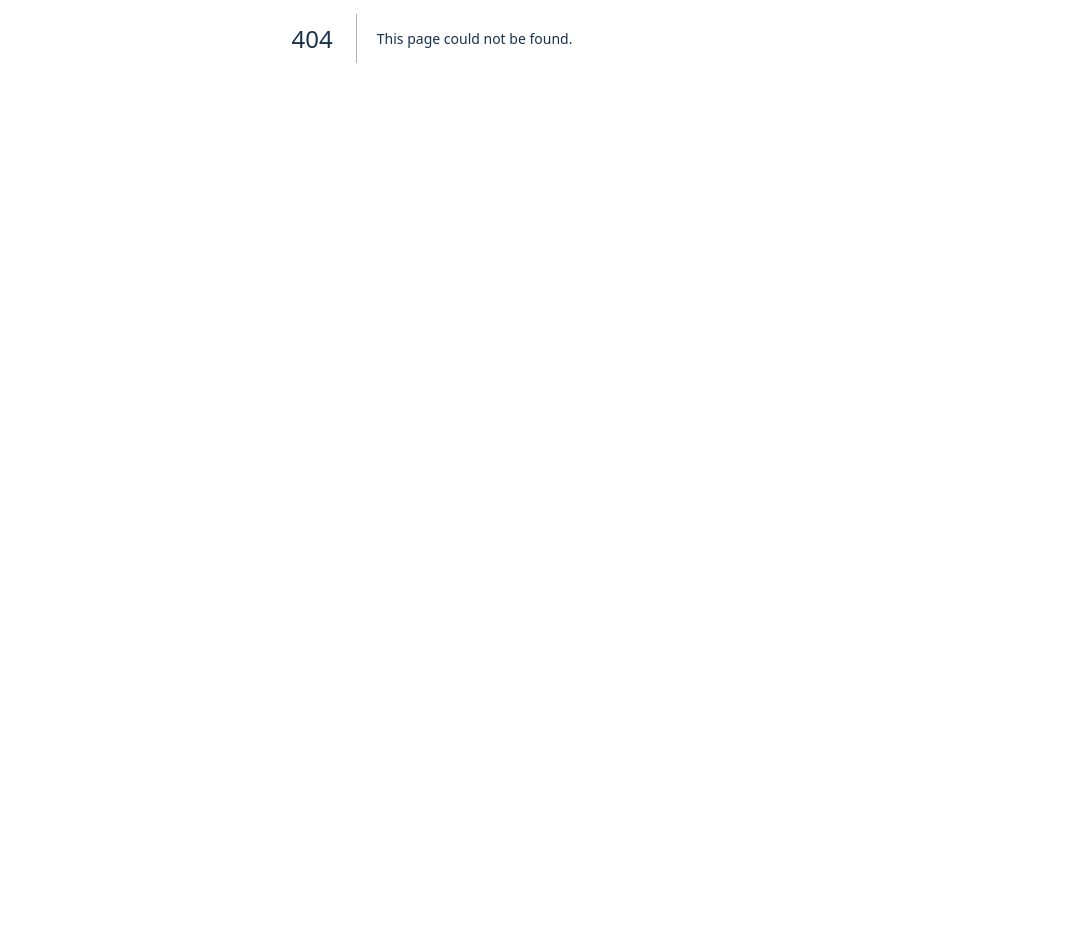
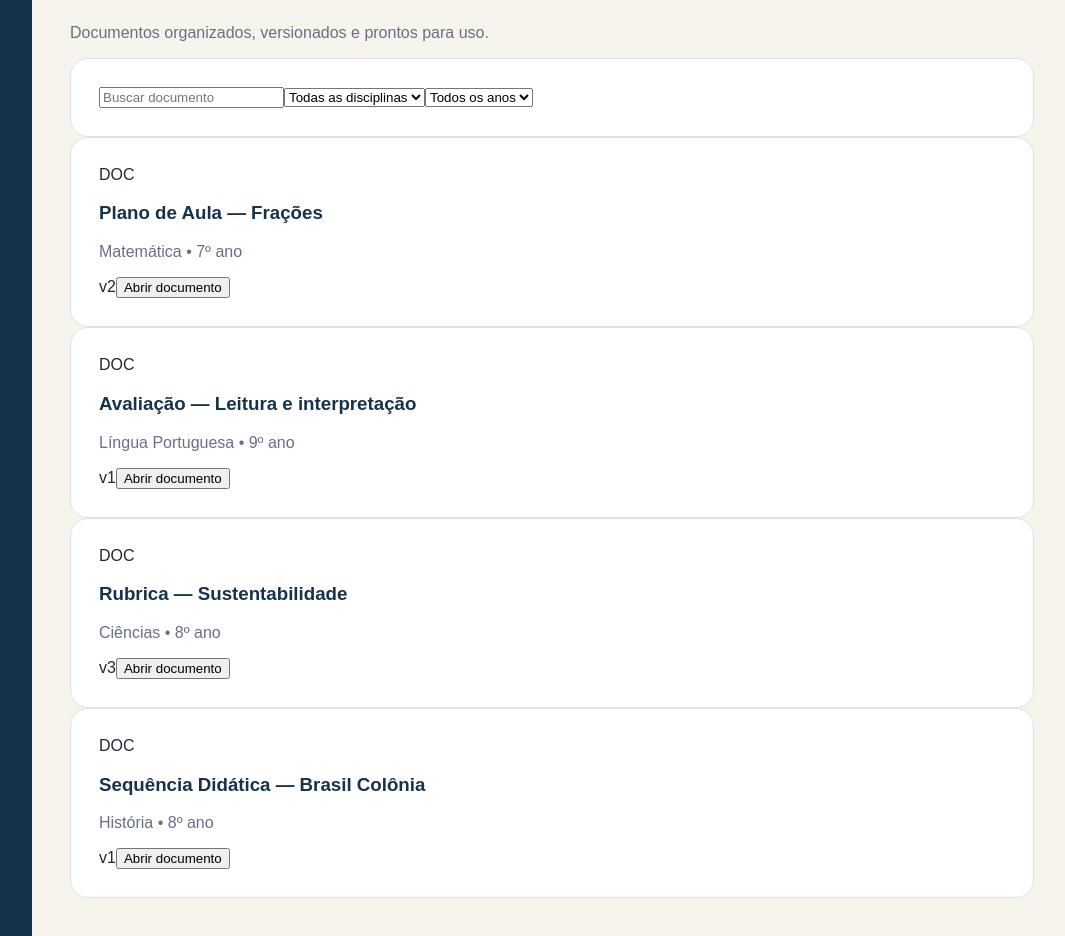
Before and after one commit to contatocentraldocente-debug/central-docente-portal-pro, a Next.js app: page /dashboard/biblioteca in a window 1280 px wide. Before the commit this address had no page. Shown: the part 362-1298 px from the top of the page, without its empty margins (208-1273 px from the left). Before the commit the page ends 800 px from the top, so only its background shows below. Built offline with nearby package versions, Linux system fonts and the light colour scheme.

Commit message:
feat: criar biblioteca de documentos

```diff
--- /dev/null
+++ b/app/dashboard/biblioteca/page.tsx
@@ -0,0 +1,25 @@
+const documents = [
+  ["Plano de Aula — Frações", "Matemática", "7º ano", "v2"],
+  ["Avaliação — Leitura e interpretação", "Língua Portuguesa", "9º ano", "v1"],
+  ["Rubrica — Sustentabilidade", "Ciências", "8º ano", "v3"],
+  ["Sequência Didática — Brasil Colônia", "História", "8º ano", "v1"],
+];
+
+export default function LibraryPage() {
+  return (
+    <section>
+      <div className="page-heading"><div><p className="eyebrow">ACERVO PESSOAL</p><h2>Biblioteca</h2><p className="muted">Documentos organizados, versionados e prontos para uso.</p></div></div>
+      <div className="filter-bar card"><input placeholder="Buscar documento" /><select defaultValue=""><option value="">Todas as disciplinas</option><option>Matemática</option><option>Língua Portuguesa</option><option>Ciências</option></select><select defaultValue=""><option value="">Todos os anos</option><option>7º ano</option><option>8º ano</option><option>9º ano</option></select></div>
+      <div className="document-grid">
+        {documents.map(([title, subject, year, version]) => (
+          <article className="card document-card" key={title}>
+            <div className="document-icon">DOC</div>
+            <h3>{title}</h3>
+            <p className="muted">{subject} • {year}</p>
+            <div className="document-footer"><span>{version}</span><button className="text-button">Abrir documento</button></div>
+          </article>
+        ))}
+      </div>
+    </section>
+  );
+}
```
